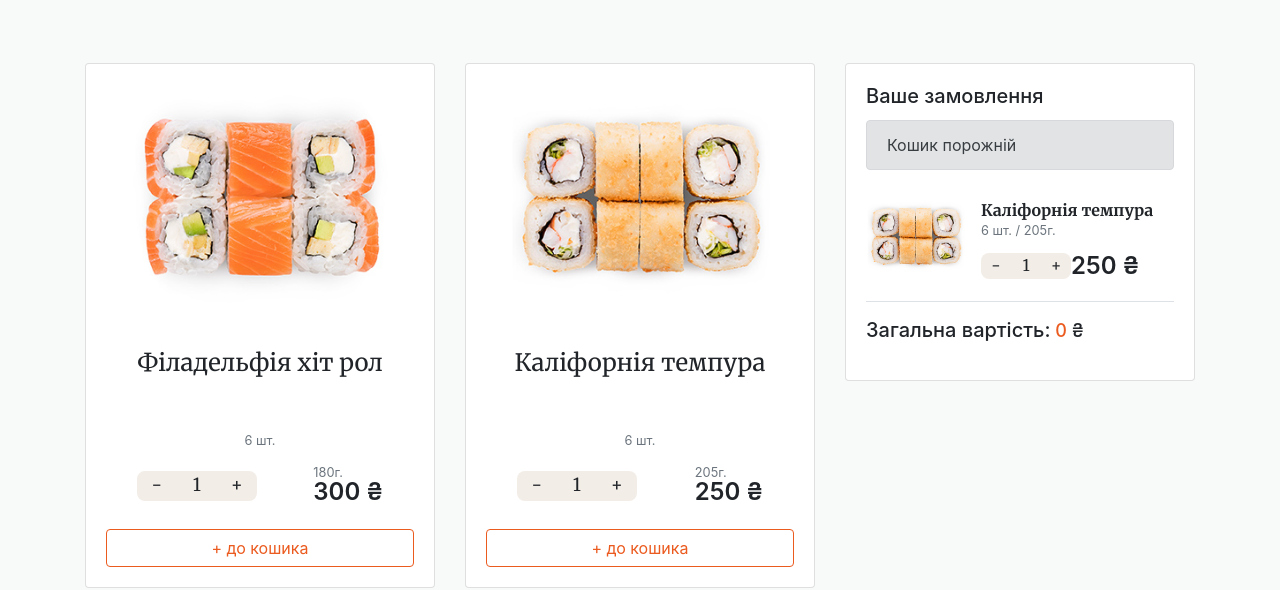
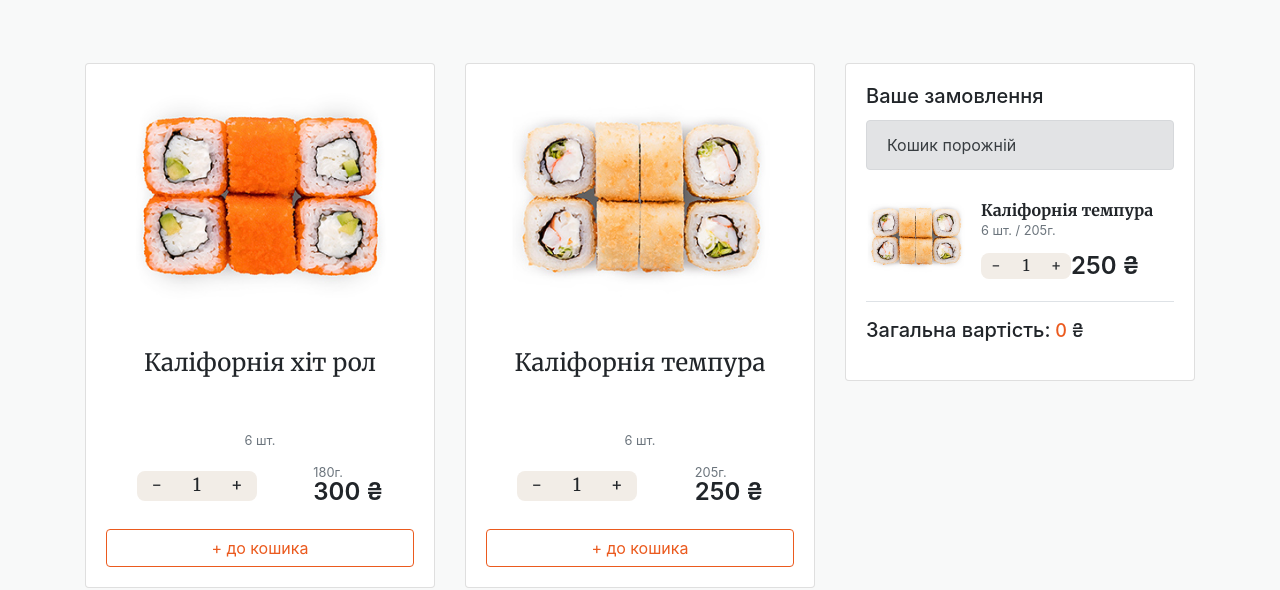
Before and after one commit to Olia-Butska/shop-project, a plain HTML site: page index.html in a window 1280 px wide. Shown: the part 242-832 px from the top of the page. Drawn offline with Linux system fonts and the light colour scheme.

Commit message:
змінено фотографію

```diff
--- a/index.html
+++ b/index.html
@@ -31,9 +31,9 @@
 					<!-- Рол -->
 					<div class="col-md-6">
 						<div class="card mb-4" data-id="01">
-							<img class="product-img" src="img/roll/philadelphia.jpg" alt="">
+							<img class="product-img" src="img/roll/california-hit.jpg" alt="">
 							<div class="card-body text-center">
-								<h4 class="item-title">Філадельфія хіт рол</h4>
+								<h4 class="item-title">Каліфорнія хіт рол</h4>
 								<p><small data-items-in-box class="text-muted">6 шт.</small></p>
 
 
```
